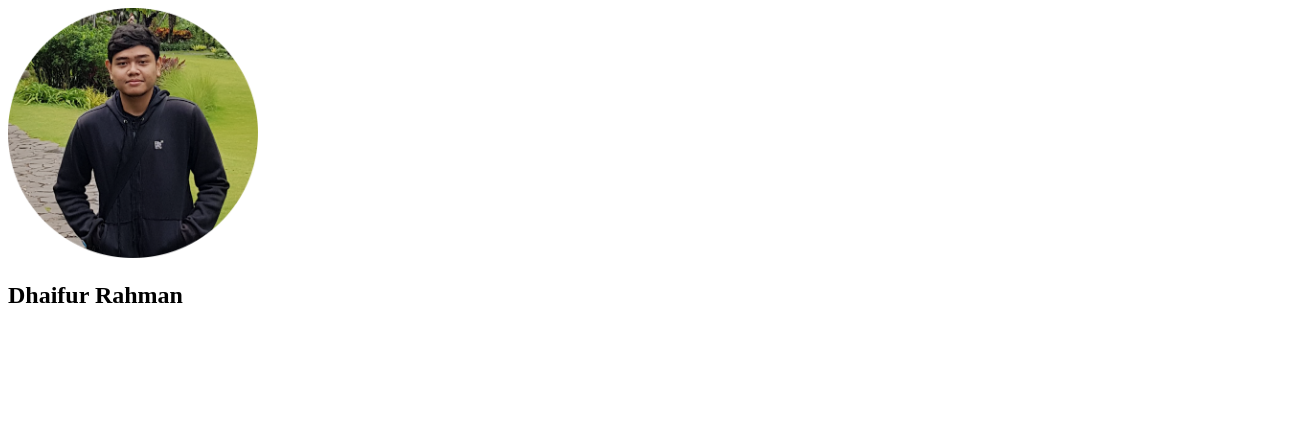
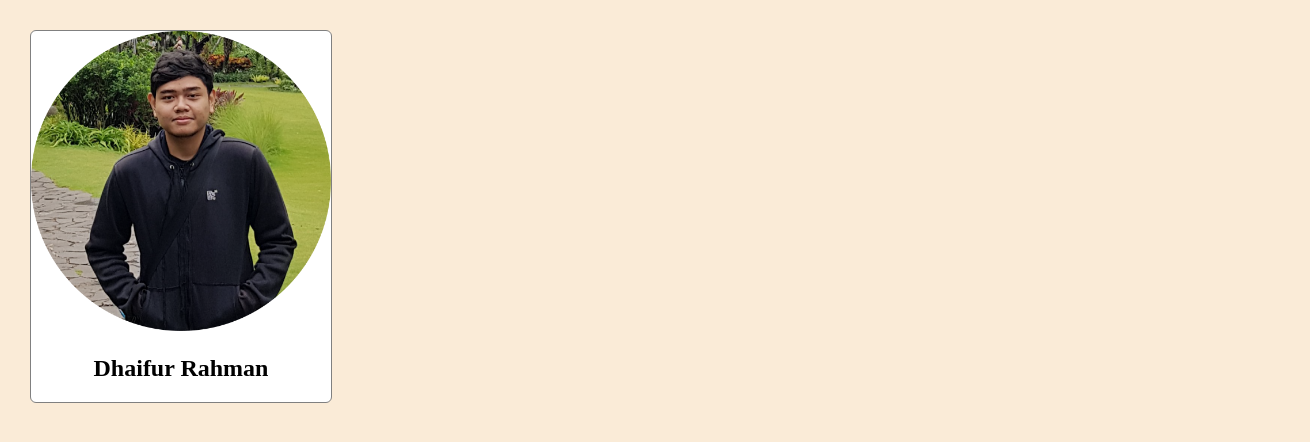
Before and after one commit to dhaifur/my-repo-from-remote, a plain HTML site: page index.html in a window 1280 px wide. Shown: the whole page, 1310 px wide, since content can reach past the window. Drawn offline with Linux system fonts and the light colour scheme; files whose address does not match are found by name.

Commit message:
added initial style.css to style the profile

```diff
--- a/index.html
+++ b/index.html
@@ -1,11 +1,11 @@
 <!DOCTYPE html>
 <html>
     <head>
-        <title> </title>
+        <link rel="stylesheet" href="style.css">
     </head>
     <body>
         <div id="profile-container">
-            <img src="D:\Bangkit\WebProjects\MyNewProject\images\dave.png" alt="" height="250px" width="250px" id="profile-image">
+            <img src="D:\Bangkit\WebProjects\MyNewProject\images\dave.png" alt="" id="profile-image">
             <h2 id="profile-name">Dhaifur Rahman</h2>
         </div>
     </body>
--- /dev/null
+++ b/style.css
@@ -0,0 +1,21 @@
+body{
+    width: 100%;
+    margin: 30px;
+    background-color: antiquewhite;
+}
+
+#profile-container{
+    max-width: 300px;
+    background-color: white;
+    border: 1px solid gray;
+    border-radius: 6px;
+}
+
+#profile-image{
+    width: 100%;
+    height: auto;
+}
+
+#profile-name{
+    text-align: center;
+}
```
